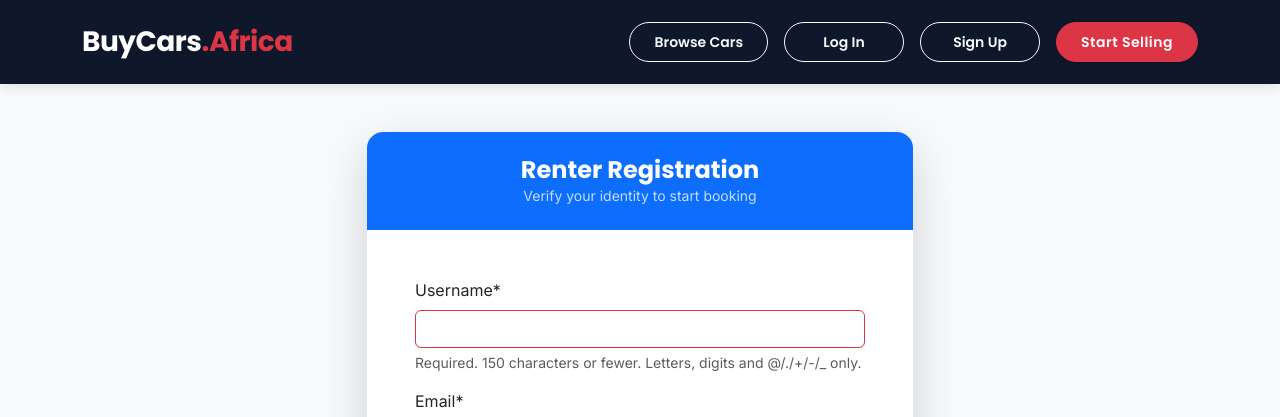
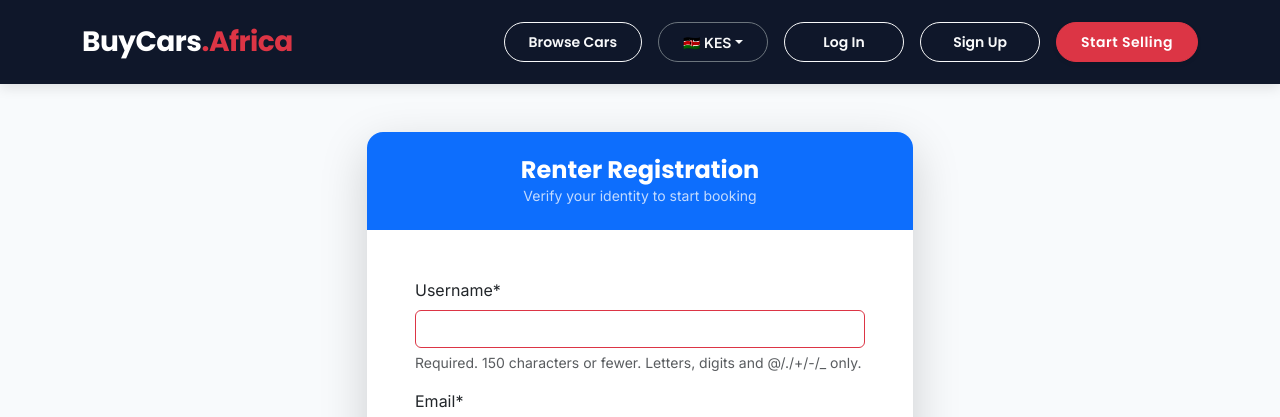
Before and after one commit to kelvinketer/buycars-africa, a Django app: page /signup/renter/ in a window 1280 px wide. Shown: the top 417 px of the page. Run offline with Django 5.2, Linux system fonts and the light colour scheme; parts of the project's set-up code (start-up, migrations or seed data) failed here and were passed over; some libraries are stand-ins or nearby versions.

Commit message:
UI: Added Currency Switcher to Navbar and Backend Logic

```diff
--- a/cars/utils.py
+++ b/cars/utils.py
@@ -1,19 +1,31 @@
-from io import BytesIO
-from django.http import HttpResponse
-from django.template.loader import get_template
-from xhtml2pdf import pisa
+from decimal import Decimal
 
-def render_to_pdf(template_src, context_dict={}):
-    template = get_template(template_src)
-    html  = template.render(context_dict)
-    result = BytesIO()
+# Exchange Rates (Base is KES)
+EXCHANGE_RATES = {
+    'KES': Decimal('1.0'),
+    'USD': Decimal('0.0076'),  # Approx: 1 USD = 131 KES
+    'GBP': Decimal('0.0060'),  # Approx: 1 GBP = 166 KES
+    'EUR': Decimal('0.0070'),  # Approx: 1 EUR = 142 KES
+    'AED': Decimal('0.0280'),  # Approx: 1 AED = 35 KES
+}
 
-    # FIX 1: Use "UTF-8" instead of "ISO-8859-1" to handle special characters (like •)
-    pdf = pisa.pisaDocument(BytesIO(html.encode("UTF-8")), result)
+CURRENCY_SYMBOLS = {
+    'KES': 'KES',
+    'USD': '$',
+    'GBP': '£',
+    'EUR': '€',
+    'AED': 'AED',
+}
 
-    if not pdf.err:
-        # FIX 2: Return raw bytes (result.getvalue()), NOT an HttpResponse.
-        # The view (views.py) wraps this in an HttpResponse with the correct filename headers.
-        return result.getvalue()
+def convert_price(amount_in_kes, target_currency):
+    """
+    Converts KES amount to target currency.
+    """
+    if not amount_in_kes:
+        return 0
 
-    return None
+    rate = EXCHANGE_RATES.get(target_currency, Decimal('1.0'))
+    converted = Decimal(amount_in_kes) * rate
+
+    # Round nicely: No cents for large car prices
+    return int(converted)
--- a/templates/base.html
+++ b/templates/base.html
@@ -44,6 +44,53 @@
                         Browse Cars
                     </a>
 
+                    <div class="dropdown">
+                        <button class="btn btn-outline-secondary dropdown-toggle nav-btn d-flex align-items-center justify-content-center border-secondary text-light" type="button" data-bs-toggle="dropdown" style="min-width: 100px;">
+                            {% if request.session.currency == 'USD' %} 🇺🇸 USD
+                            {% elif request.session.currency == 'GBP' %} 🇬🇧 GBP
+                            {% elif request.session.currency == 'AED' %} 🇦🇪 AED
+                            {% else %} 🇰🇪 KES
+                            {% endif %}
+                        </button>
+                        <ul class="dropdown-menu dropdown-menu-dark shadow border-0 mt-2 rounded-3">
+                            <li>
+                                <form action="{% url 'set_currency' %}" method="POST">
+                                    {% csrf_token %}
+                                    <input type="hidden" name="currency" value="KES">
+                                    <button type="submit" class="dropdown-item d-flex align-items-center">
+                                        <span class="me-2">🇰🇪</span> KES (Kenya)
+                                    </button>
+                                </form>
+                            </li>
+                            <li>
+                                <form action="{% url 'set_currency' %}" method="POST">
+                                    {% csrf_token %}
+                                    <input type="hidden" name="currency" value="USD">
+                                    <button type="submit" class="dropdown-item d-flex align-items-center">
+                                        <span class="me-2">🇺🇸</span> USD (USA)
+                                    </button>
+                                </form>
+                            </li>
+                            <li>
+                                <form action="{% url 'set_currency' %}" method="POST">
+                                    {% csrf_token %}
+                                    <input type="hidden" name="currency" value="GBP">
+                                    <button type="submit" class="dropdown-item d-flex align-items-center">
+                                        <span class="me-2">🇬🇧</span> GBP (UK)
+                                    </button>
+                                </form>
+                            </li>
+                             <li>
+                                <form action="{% url 'set_currency' %}" method="POST">
+                                    {% csrf_token %}
+                                    <input type="hidden" name="currency" value="AED">
+                                    <button type="submit" class="dropdown-item d-flex align-items-center">
+                                        <span class="me-2">🇦🇪</span> AED (Dubai)
+                                    </button>
+                                </form>
+                            </li>
+                        </ul>
+                    </div>
                     {% if user.is_authenticated %}
                         <div class="dropdown">
                             <a class="btn btn-outline-light btn-sm rounded-pill dropdown-toggle px-3 fw-semibold d-flex align-items-center justify-content-center" href="#" role="button" data-bs-toggle="dropdown" style="font-family: 'Poppins', sans-serif;">
```
Also changed, not shown: cars/templatetags/currency_tags.py (added, +25 -0 lines), cars/urls.py (+6 -1 lines), cars/views.py (+18 -4 lines).
